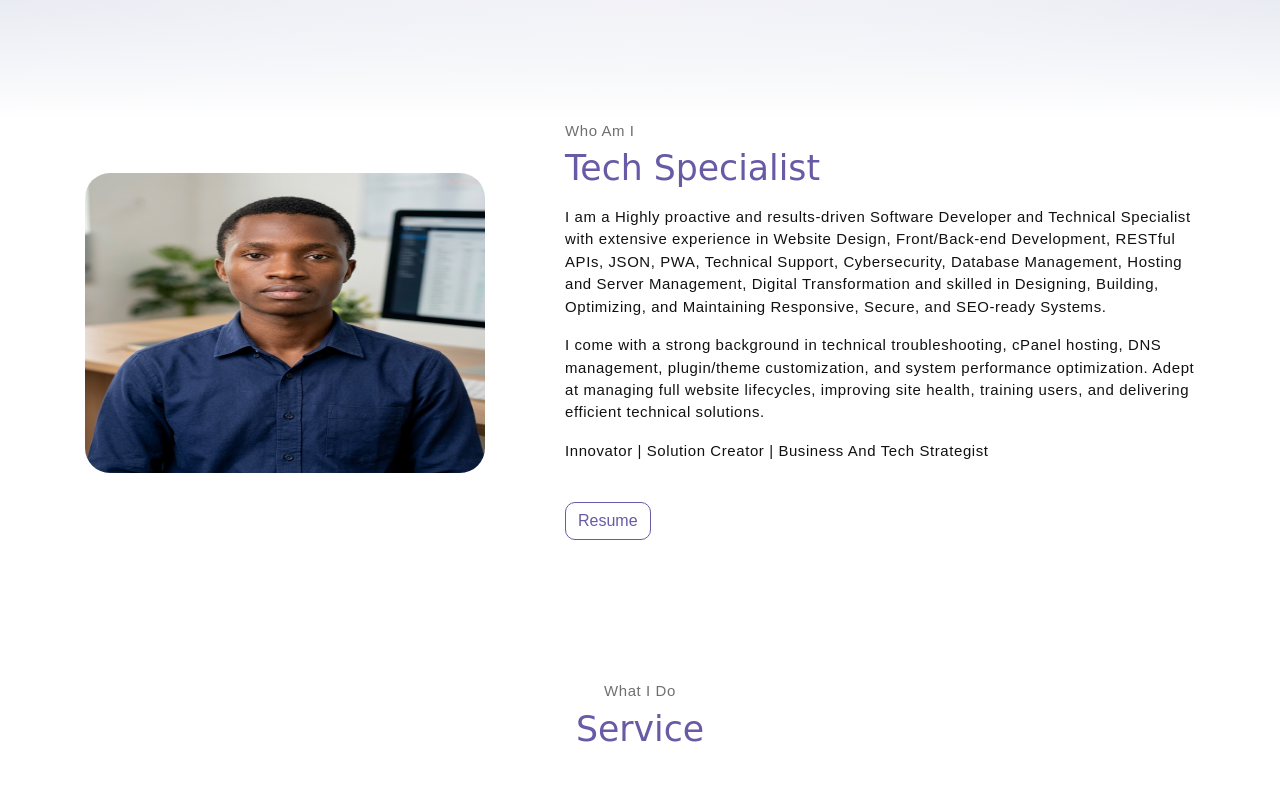
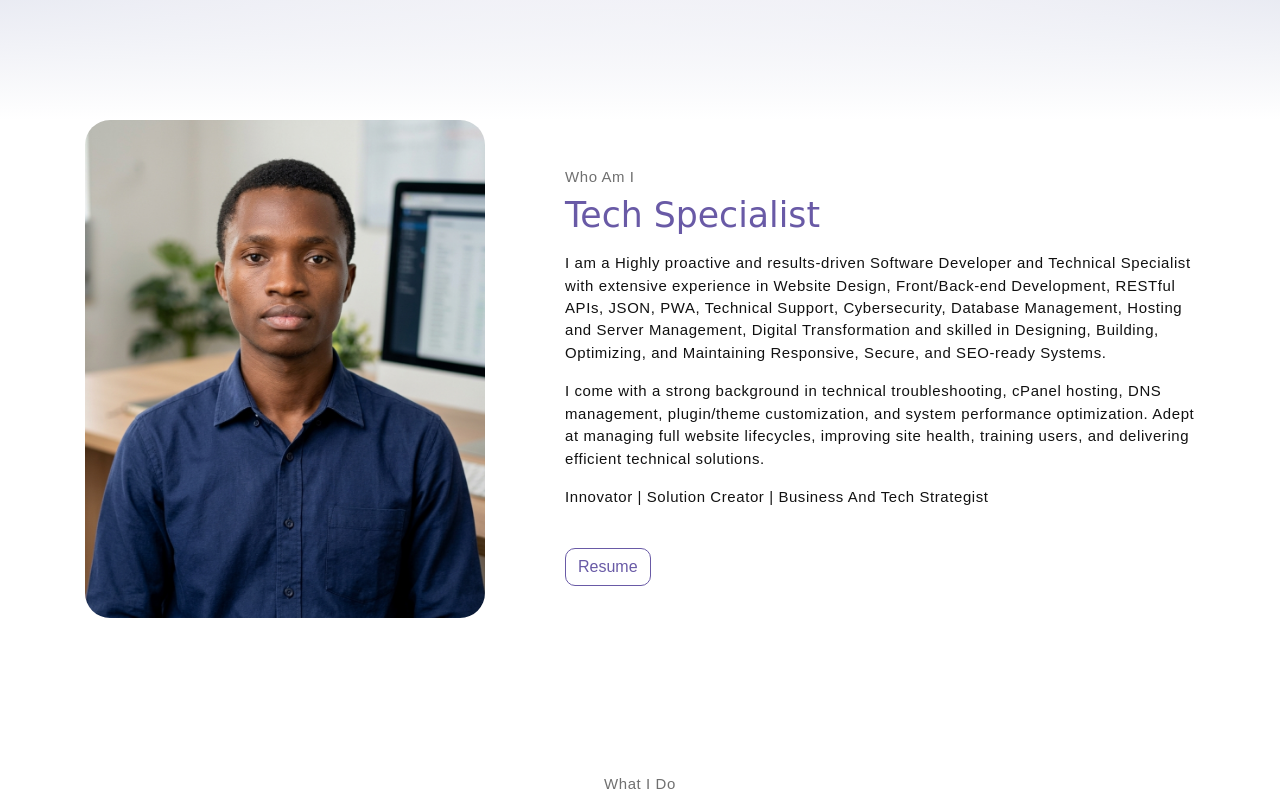
Before and after one commit to jackomosh/portfolio, a plain HTML site: page index.html in a window 1280 px wide. Shown: the part 680-1478 px from the top of the page. Drawn offline with Linux system fonts and the light colour scheme; a web font is replaced by a local one.

Commit message:
fix: removed pic dimensions

```diff
--- a/index.html
+++ b/index.html
@@ -89,7 +89,7 @@
             <!-- about wrapper -->
             <div class="about">
                 <div class="about-img-holder">
-                    <img src="assets/imgs/passport-picai.jfif" class="about-img" alt="myImage" loading="lazy" width="300" height="300">
+                    <img src="assets/imgs/passport-picai.jfif" class="about-img" alt="myImage" loading="lazy">
                 </div>
                 <div class="about-caption">
                     <p class="section-subtitle">Who Am I</p>
```
